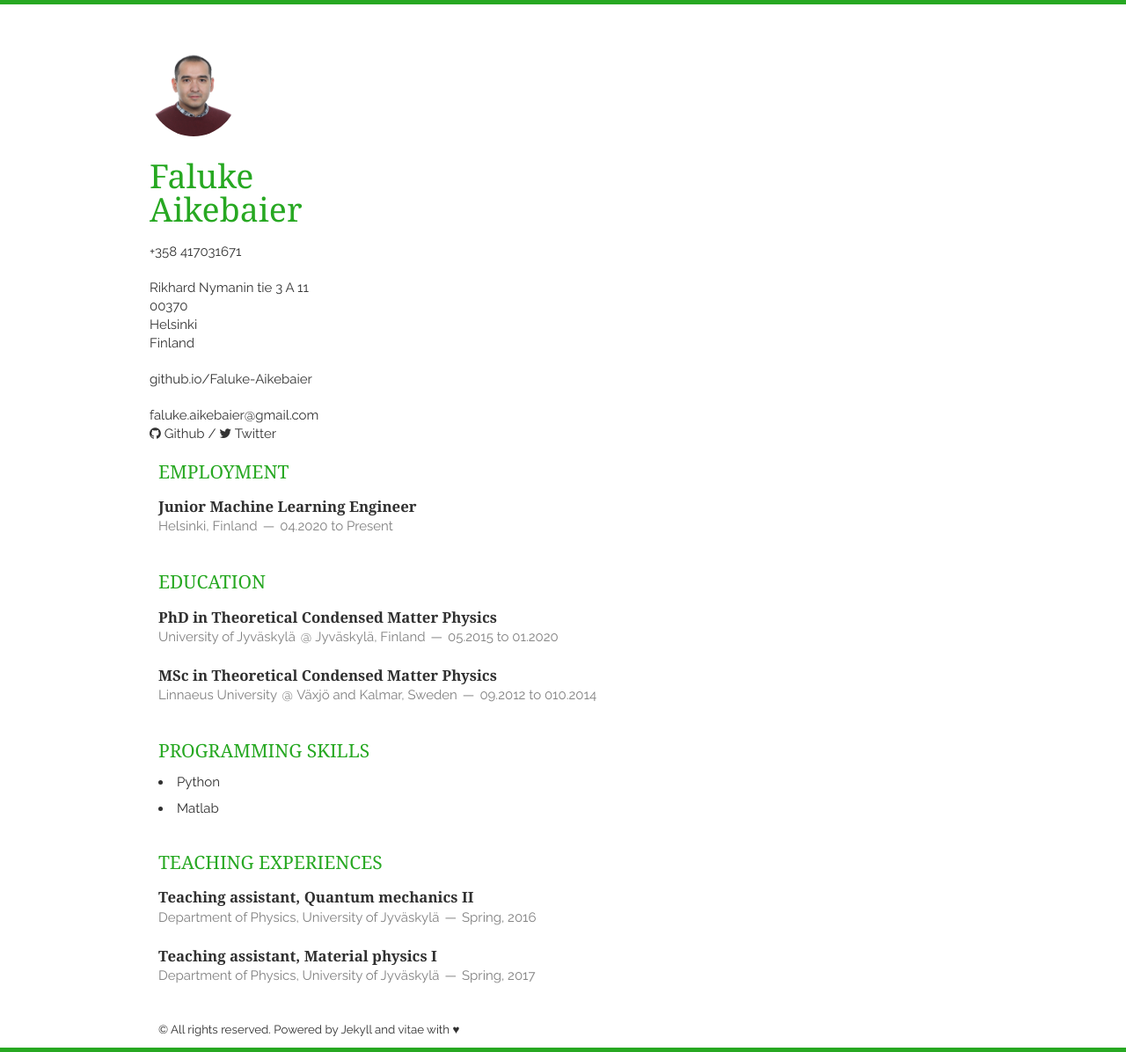
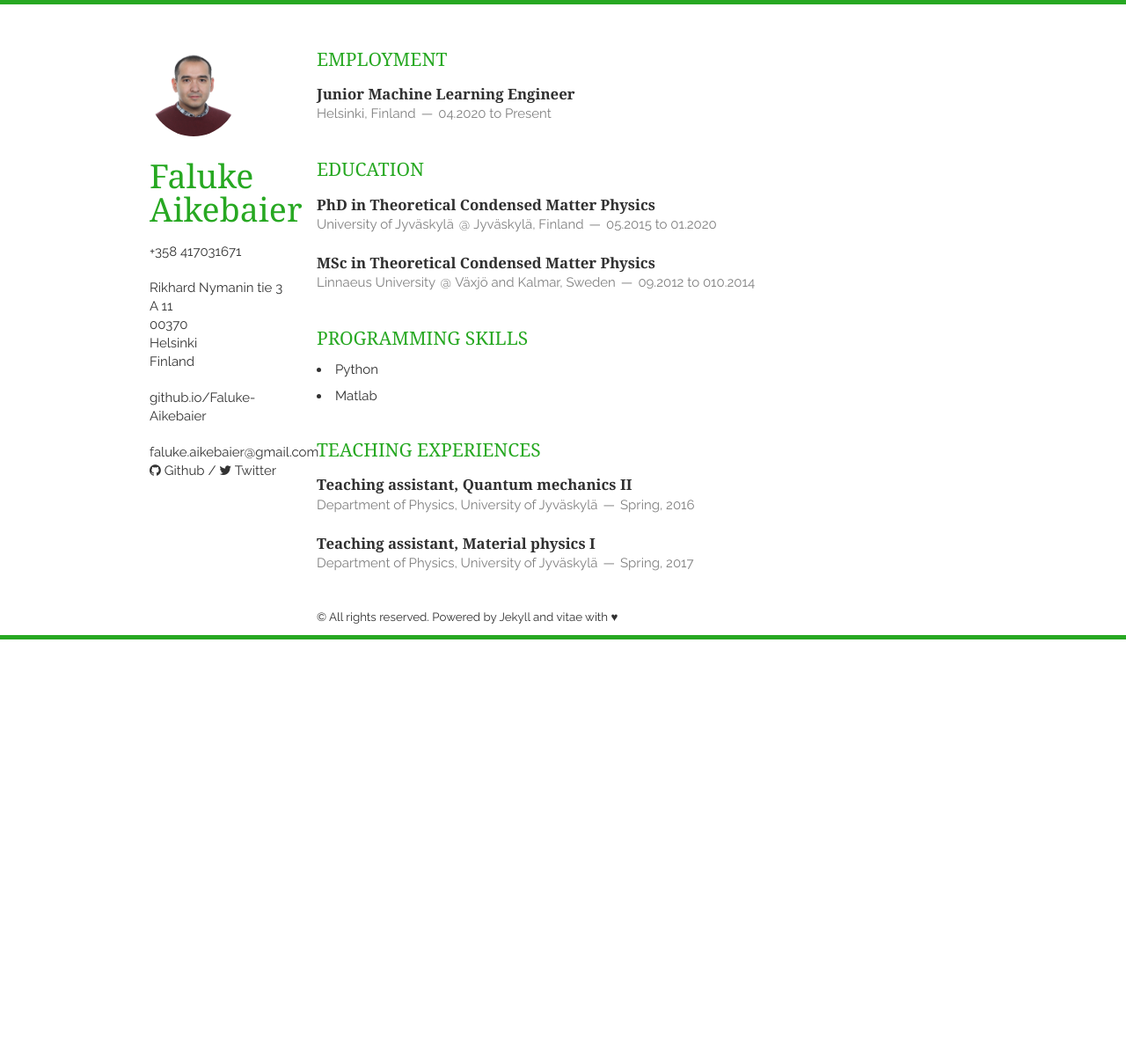
Before and after one commit to Faluke-Aikebaier/Faluke-Aikebaier.github.io, a Jekyll site: the page built from index.html, in a window 1280 px wide. Shown: the whole page at 88% size. Built offline with Jekyll 4.4.1, drawn with Linux system fonts in a browser that asks for light colours; nearby versions of some CDN libraries; the list of posts is cut into pages by our own code; after the commit the page ends 900 px from its top, so only the background shows below that.

Commit message:
Update layout.html

```diff
--- a/_layouts/layout.html
+++ b/_layouts/layout.html
@@ -24,7 +24,7 @@
 </head>
 <body>
 <div class="container">
-    <header class="five columns">
+    <header class="three columns">
         <img src="{{ site.baseurl }}static/img/profile.png" class="me">
         <h1>{{ site.name }}</h1>
         <p>
```
